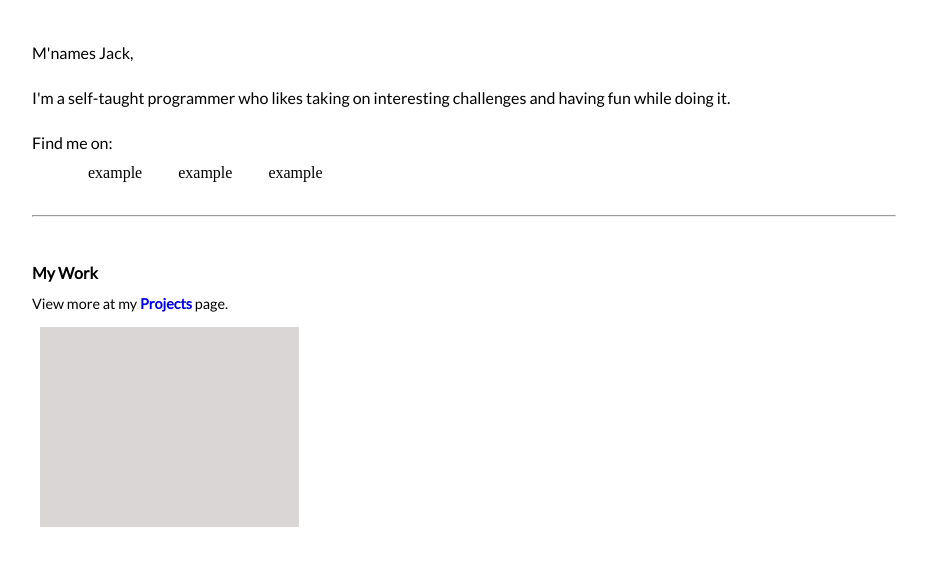
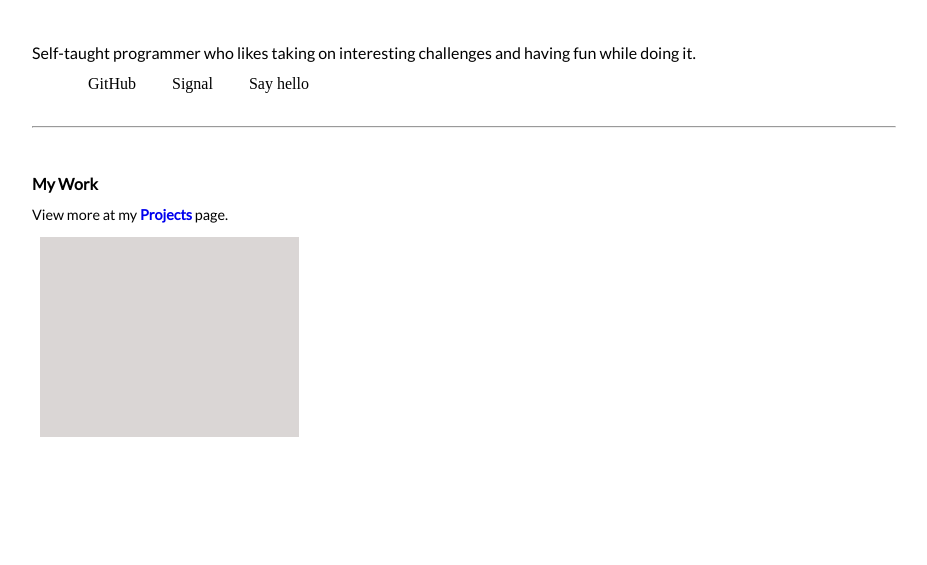
Before and after one commit to HughesyHugh/HughesyHugh.github.io, a website: page index.html in a window 1280 px wide. Shown: the part 57-622 px from the top of the page, without its empty margins (176-1103 px from the left). Drawn offline with Linux system fonts and the light colour scheme.

Commit message:
Updated copy.

```diff
--- a/index.html
+++ b/index.html
@@ -20,13 +20,11 @@
 
 		<div class="main-home">
 
-			<p class="text">M'names Jack,</p>
-			<p class="text">I'm a self-taught programmer who likes taking on interesting challenges and having fun while doing it.</p>
-			<p class="text text-light">Find me on:</p>
+			<p class="text">Self-taught programmer who likes taking on interesting challenges and having fun while doing it.</p>
 			<ul class="contact-list text-tighter">
-				<li class="contact-list-li">example</li>
-				<li class="contact-list-li">example</li>
-				<li class="contact-list-li">example</li>
+				<li class="contact-list-li">GitHub</li>
+				<li class="contact-list-li">Signal</li>
+				<li class="contact-list-li">Say hello</li>
 			</ul>
 
 			<br>
```
